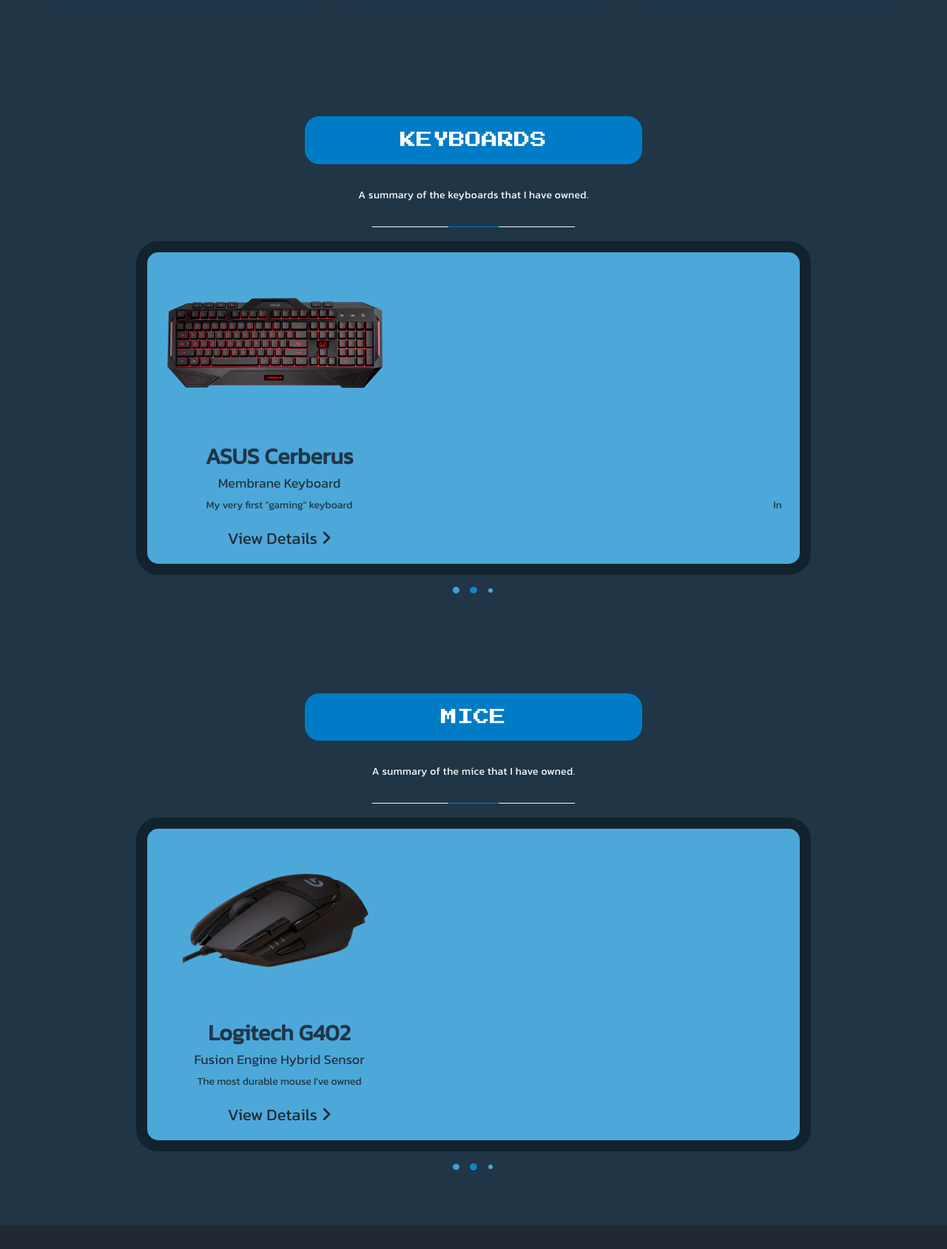
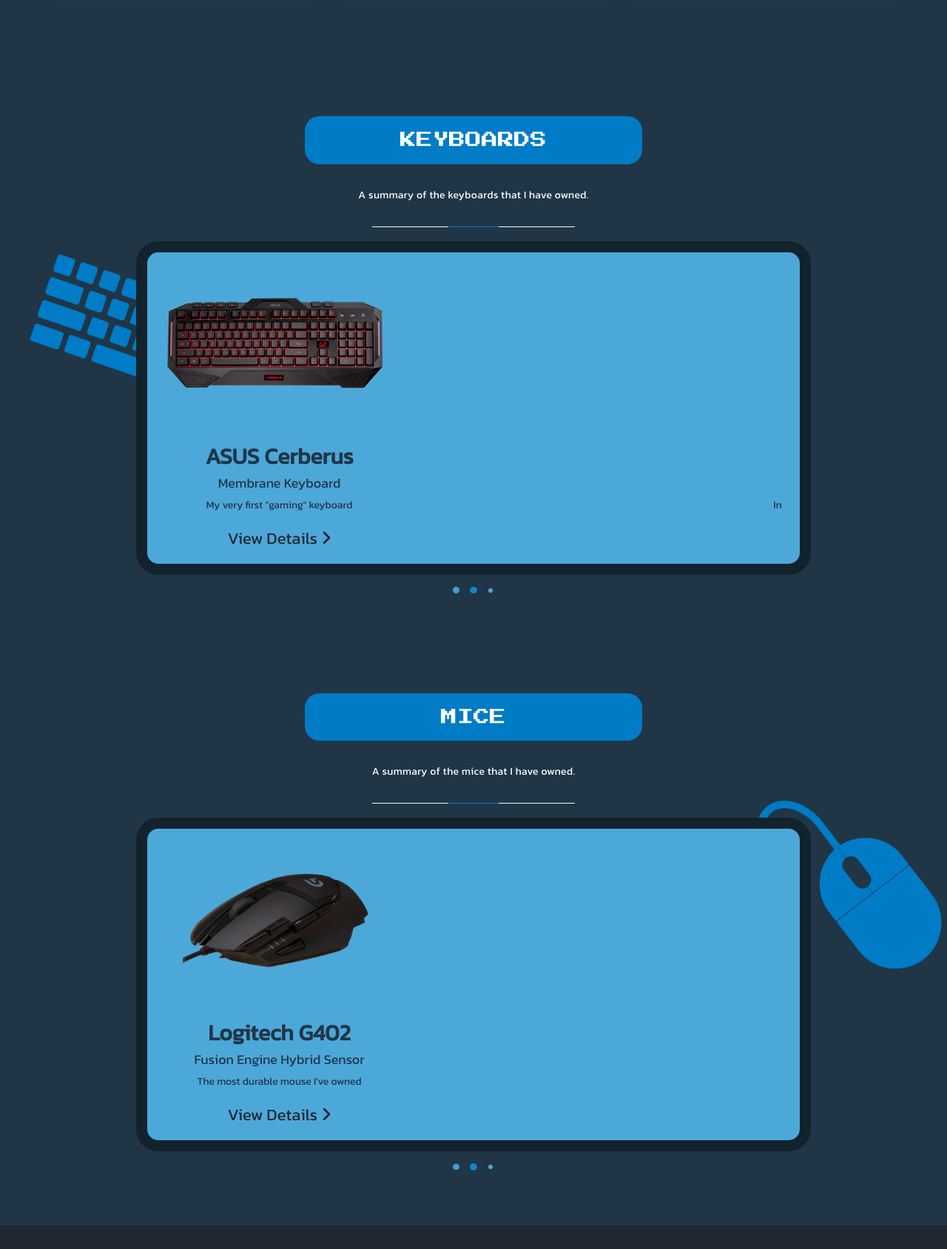
Before and after one commit to b0biii/mp1, a plain HTML site: page index.html in a window 1280 px wide. Shown: the part 1110-2798 px from the top of the page at 74% size. Drawn offline with nearby package versions, Linux system fonts and the light colour scheme.

Commit message:
Update mycss.css

```diff
--- a/mycss.css
+++ b/mycss.css
@@ -280,13 +280,13 @@ body
 
 #keyb
 {
-    background-image: url("imgs/keybsec.png");
+    background-image: url("pages/imgs/keybsec.png");
     color:#203647;
 }
 
 #mice
 {
-    background-image: url("imgs/micesec.png");
+    background-image: url("pages/imgs/micesec.png");
     color:#203647;
 }
 
```
